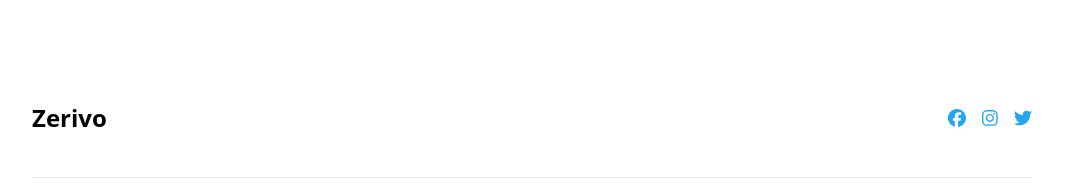
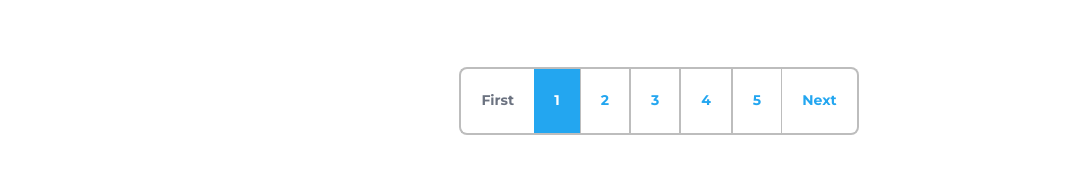
Before and after one commit to Zerivo-Technology/e-commerce-client, a React (Vite) app: page /shop/clothing in a window 1280 px wide. Shown: the part 1209-1394 px from the top of the page, without its empty margins (108-1194 px from the left). Built offline with nearby package versions, Linux system fonts and the light colour scheme; a web font is replaced by a local one.

Commit message:
fix: modify pagination ui

```diff
--- /dev/null
+++ b/src/components/element/Pagination.tsx
@@ -0,0 +1,69 @@
+import React from 'react';
+
+interface PaginationProps {
+  currentPage: number;
+  totalPages: number;
+  onPageChange: (page: number) => void;
+}
+
+const Pagination: React.FC<PaginationProps> = ({
+  currentPage,
+  totalPages,
+  onPageChange,
+}) => {
+  const handlePageChange = (page: number) => {
+    if (page >= 1 && page <= totalPages) {
+      onPageChange(page);
+    }
+  };
+
+  return (
+    <nav aria-label="Page navigation">
+      <ul className="inline-flex text-sm font-monserat font-bold">
+        <li>
+          <a
+            href="#"
+            onClick={
+              currentPage > 1
+                ? () => handlePageChange(currentPage - 1)
+                : undefined
+            }
+            className={`flex items-center justify-center border-2 border-r-0 border-[#BDBDBD] px-5 py-8 h-8 ms-0 leading-tight text-gray-500 bg-white rounded-s-lg hover:bg-gray-100 hover:text-gray-700 ${
+              currentPage === 1
+                ? 'cursor-not-allowed bg-[#F3F3F3] text-[#BDBDBD] hover:bg-[#F3F3F3] hover:text-[#BDBDBD]'
+                : ''
+            }`}
+          >
+            First
+          </a>
+        </li>
+        {Array.from({ length: totalPages }, (_, index) => (
+          <li key={index}>
+            <a
+              href="#"
+              onClick={() => handlePageChange(index + 1)}
+              className={`flex items-center justify-center py-8 px-5 h-8 leading-tight ${
+                currentPage === index + 1
+                  ? 'text-white bg-primary-color border-y-2 border-[#BDBDBD] hover:bg-blue-100 hover:text-blue-700'
+                  : 'text-primary-color bg-white border-y-2 border-x border-[#BDBDBD] hover:bg-primary-color hover:text-white'
+              }`}
+            >
+              {index + 1}
+            </a>
+          </li>
+        ))}
+        <li>
+          <a
+            href="#"
+            onClick={() => handlePageChange(currentPage + 1)}
+            className="flex items-center justify-center px-5 py-8 h-8 leading-tight text-primary-color bg-white border-2 border-l-0 border-[#BDBDBD] rounded-e-lg hover:bg-gray-100 hover:text-gray-700"
+          >
+            Next
+          </a>
+        </li>
+      </ul>
+    </nav>
+  );
+};
+
+export default Pagination;
--- a/src/pages/user/shop/Shop.tsx
+++ b/src/pages/user/shop/Shop.tsx
@@ -4,10 +4,13 @@ import Input from '@/components/element/Input';
 import Button from '@/components/element/Button';
 import Dropdown from '@/components/element/Dropdown';
 import Card from '@/components/element/Card';
+import Pagination from '@/components/element/Pagination';
 
 const Shop: React.FC = () => {
   const [filter, setFilter] = useState<string>('');
   const [rangeValue, setRangeValue] = useState<number>(50);
+  const [currentPage, setCurrentPage] = useState<number>(1);
+  const totalPages = 5;
 
   const options = [
     {
@@ -118,6 +121,13 @@ const Shop: React.FC = () => {
             />
           ))}
         </div>
+        <div className="flex justify-center">
+          <Pagination
+            currentPage={currentPage}
+            totalPages={totalPages}
+            onPageChange={(page) => setCurrentPage(page)}
+          />
+        </div>
       </div>
     </div>
   );
```
